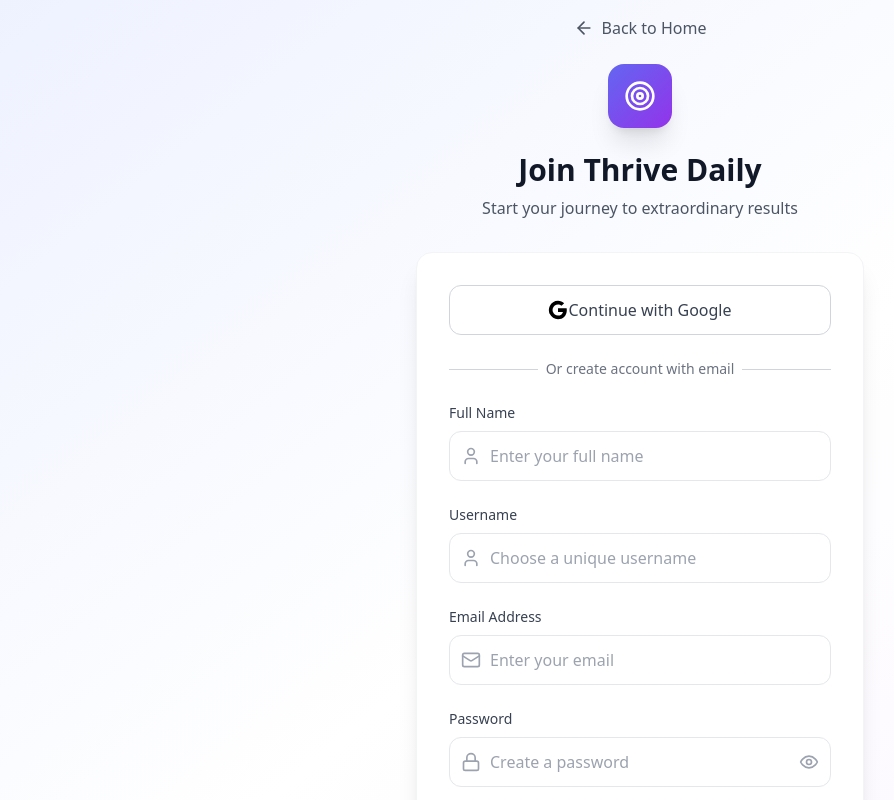
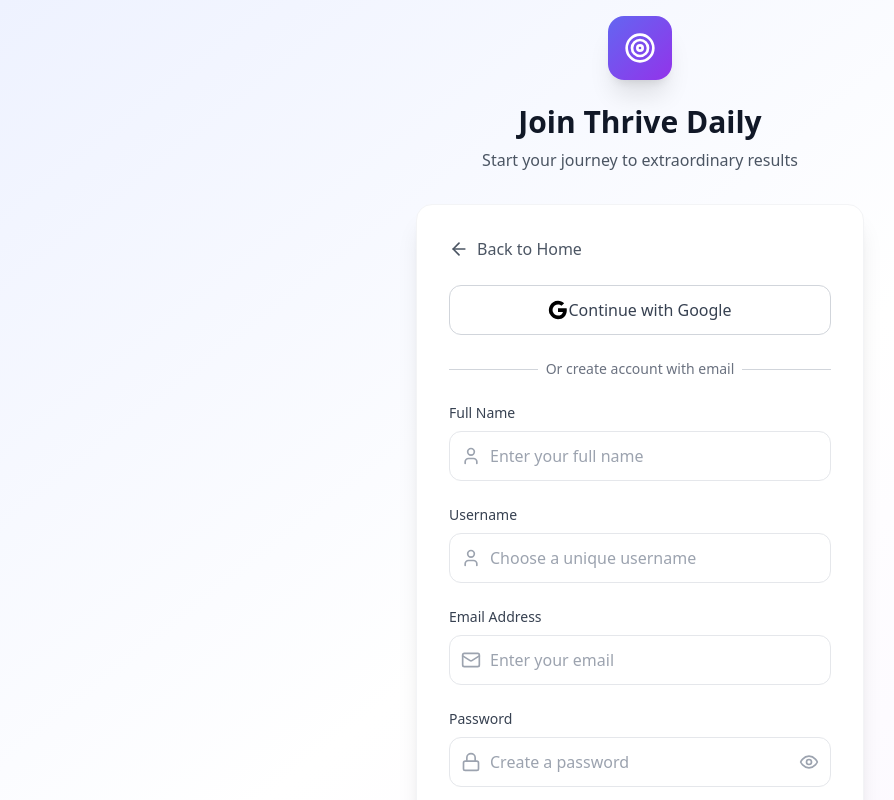
Before and after one commit to CodewVivek/thriveadaily, a React (Vite) app: page / in a window 1280 px wide. Both pictures are taken after a click on the button "Start Your Journey". Shown: the top 800 px of the page, without its empty margins (0-894 px from the left). Built offline with nearby package versions, Linux system fonts and the light colour scheme; no server answers.

Commit message:
Updated RegisterPage.tsx

```diff
--- a/src/components/auth/RegisterPage.tsx
+++ b/src/components/auth/RegisterPage.tsx
@@ -151,13 +151,7 @@ const RegisterPage: React.FC<RegisterPageProps> = ({ onBack, onSuccess }) => {
       <div className="max-w-md w-full">
         {/* Header */}
         <div className="text-center mb-8">
-          <button
-            onClick={onBack}
-            className="inline-flex items-center text-gray-600 hover:text-gray-900 mb-6 transition-colors duration-200"
-          >
-            <ArrowLeft className="w-5 h-5 mr-2" />
-            Back to Home
-          </button>
+
 
           <div className="flex justify-center mb-6">
             <div className="w-16 h-16 rounded-2xl bg-gradient-to-br from-indigo-500 to-purple-600 flex items-center justify-center shadow-xl">
@@ -171,6 +165,13 @@ const RegisterPage: React.FC<RegisterPageProps> = ({ onBack, onSuccess }) => {
 
         {/* Registration Form */}
         <div className="bg-white rounded-2xl p-8 shadow-xl border border-gray-100">
+          <button
+            onClick={onBack}
+            className="inline-flex items-center text-gray-600 hover:text-gray-900 mb-6 transition-colors duration-200"
+          >
+            <ArrowLeft className="w-5 h-5 mr-2" />
+            Back to Home
+          </button>
           {/* Google Sign Up */}
           <button
             onClick={handleGoogleSignUp}
```
